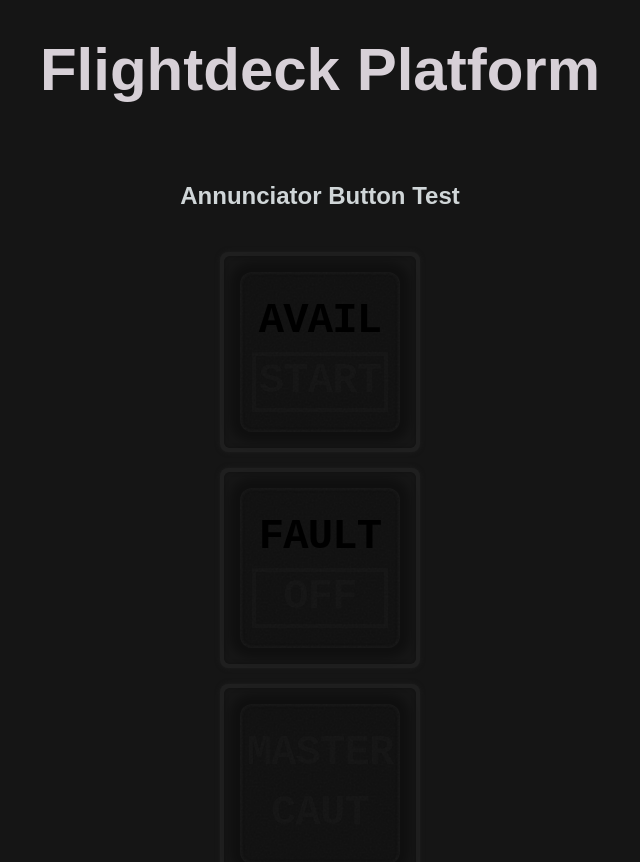
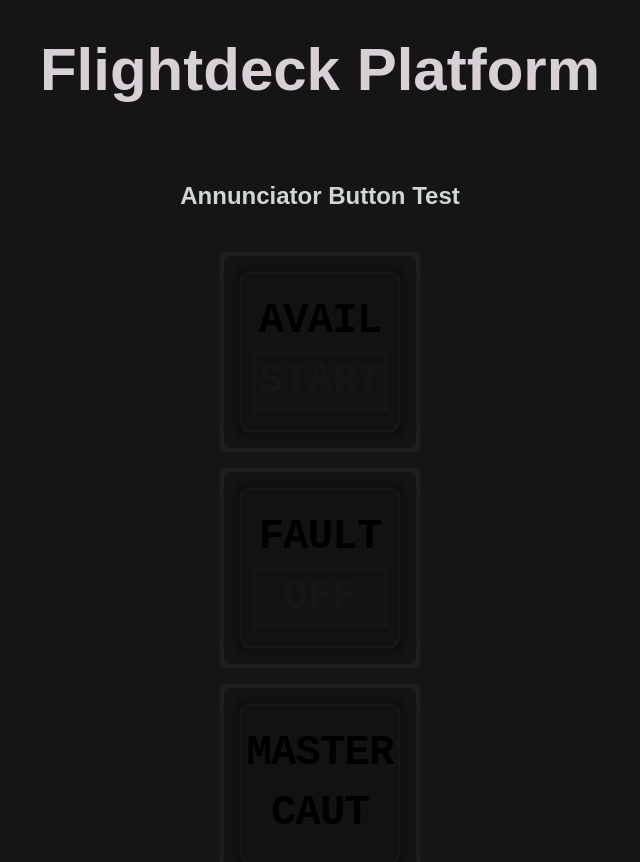
Before and after one commit to Tanay-Kar/flightdeck-platform, a React (Vite) app: page / in a window 1280 px wide. Shown: the top 862 px of the page, without its empty margins (320-960 px from the left). Built offline with nearby package versions, Linux system fonts and the light colour scheme.

Commit message:
feat: Addded Push Down effect to AnnButton

```diff
--- a/src/App.tsx
+++ b/src/App.tsx
@@ -19,7 +19,7 @@ function App() {
           <AnnButton top={{ text: "FAULT", color: "amber", box: false, annState: "on" }} bottom={{ text: "OFF", color: "white", box: true, annState: "off" }} />
         </div>
         <div className="w-50 shrink-0">
-          <AnnButton top={{ text: "MASTER", color: "yellow", box: false, annState: "off" }} bottom={{ text: "CAUT", color: "yellow", box: false, annState: "off" }} />
+          <AnnButton top={{ text: "MASTER", color: "yellow", box: false, annState: "on" }} bottom={{ text: "CAUT", color: "yellow", box: false, annState: "on" }} />
         </div>
       </div>
     </>
--- /dev/null
+++ b/src/components/AnnButton/AnnButton.module.css
@@ -0,0 +1,14 @@
+.annBtn {
+  transform: scale(1);
+  box-shadow:
+    inset 0 0 4px rgba(64, 64, 64, 0.25),
+    0 0 8px 10px rgba(1, 1, 1, 0.30);
+  transition: transform 100ms ease-out, box-shadow 100ms ease-out;
+}
+
+.annBtn:active {
+  transform: scale(0.98);
+  box-shadow:
+    inset 0 2px 5px rgba(0, 0, 0, 0.75),
+    0 0 6px 7px rgba(1, 1, 1, 0.30);
+}
--- a/src/components/AnnButton/AnnButton.tsx
+++ b/src/components/AnnButton/AnnButton.tsx
@@ -1,3 +1,4 @@
+import styles from "./AnnButton.module.css";
 
 type AnnColor =
     | "green"
@@ -74,7 +75,7 @@ export default function AnnButton({ top, bottom }: AnnButtonProps) {
     return (
         <div className="@container w-full aspect-square bg-[#202020] rounded-lg p-1">
             <div className="size-full bg-[#161616] [box-shadow:inset_0_0_4px_rgba(2,2,2,0.25),0_0_4px_5px_rgba(32,32,32,0.60)] rounded-md p-4">
-                <div className="relative overflow-hidden size-full bg-[#101010] [box-shadow:inset_0_0_4px_rgba(64,64,64,0.25),0_0_8px_10px_rgba(1,1,1,0.30)] rounded-xl p-3">
+                <div className={`${styles.annBtn} relative overflow-hidden size-full bg-[#101010] rounded-xl p-3`}>
                     <div className="flex flex-col justify-center h-full">
                         <div className="flex h-1/2 pt-2 ">
                             <AnnLabel {...top} />
```
